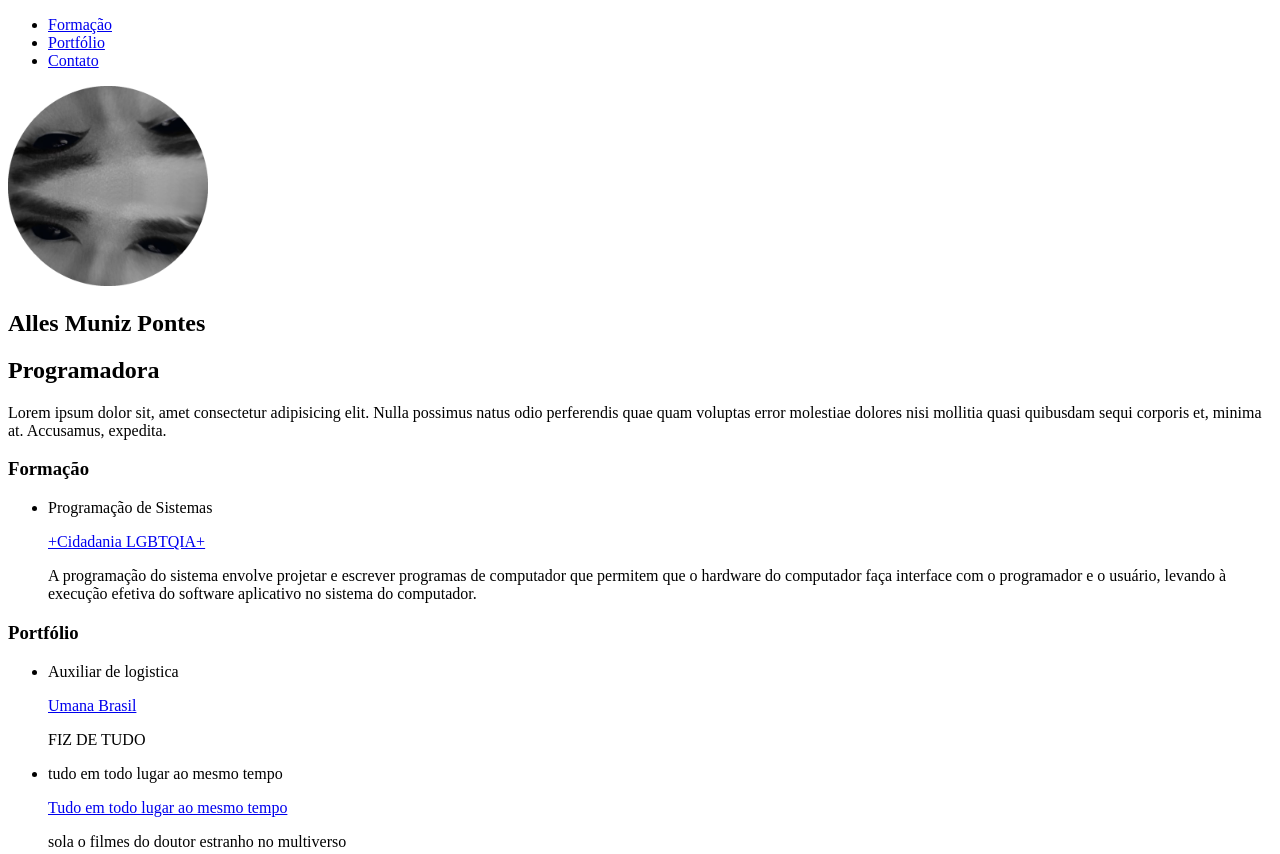
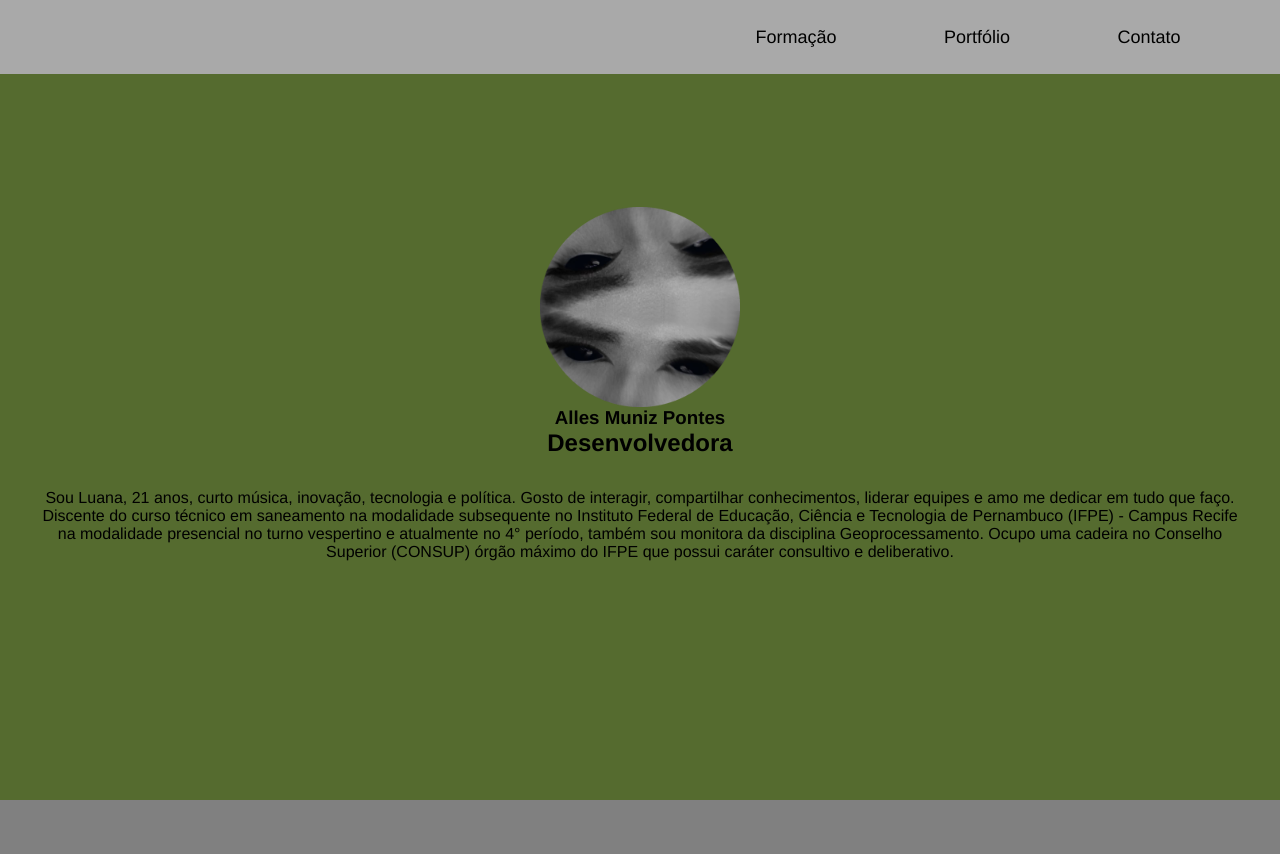
Before and after one commit to Allziss/Alles-Portifolio-, a plain HTML site: page index.html in a window 1280 px wide. Shown: the top 854 px of the page. Drawn offline with Linux system fonts and the light colour scheme.

Commit message:
Alles-Portfolio-atualização-1

```diff
--- /dev/null
+++ b/index.css
@@ -0,0 +1,143 @@
+* {
+    margin: 0;
+    padding: 0;
+    outline: 0;
+    box-sizing: 0;
+}
+
+body{
+
+    margin: 0;
+    font-family: 'Franklin Gothic Medium', 'Arial Narrow', Arial, sans-serif;
+
+}
+
+li {
+
+    list-style: none;
+
+}
+
+h3 {
+
+    color: green;
+    text-align: start;
+    padding: 32px;
+
+}
+
+.header-menu {
+
+    background-color: darkgray;
+    display: flex;
+    position: fixed;
+    width: 100%;
+    padding: 8px;
+    padding-top: 32px;
+    padding-bottom: 32px;
+    height: 10px;
+
+}
+
+.header-menu nav {
+
+    width: 100%;
+    display: flex;
+    justify-content: flex-end;
+
+}
+
+.lista-menu {
+
+    display: flex;
+    justify-content: space-evenly;
+    width: 50%;
+    list-style: none;
+    align-items: center;
+
+}
+
+.lista-menu li>a {
+
+    color: black;
+    font-size: 18px;
+    text-decoration: inherit;
+}
+
+.texto-1 {
+
+    padding: 32px;
+
+}
+
+.principal{
+
+    display: flex;
+    background-color: darkolivegreen;
+    height: 100vh;
+
+}
+
+.sub-principal {
+    display: flex;
+    flex-direction: column;
+    justify-content: center;
+    align-items: center;
+    text-align: center;
+
+
+}
+
+.principal-2 {
+    display: flex;
+    background-color:gray;
+    height: 100vh;
+    width: 100%;
+}
+
+.sub-principal-2 {
+    display: flex;
+    flex-direction: column;
+    justify-content: space-evenly;
+
+}
+
+.sub-principal-2 li>a {
+    font-size: 18px;
+    text-decoration: inherit;
+
+}
+
+.lista-item {
+    padding: 32px;
+
+
+}
+
+.lista-item ul li {
+    margin-bottom: 52px;
+
+}
+
+.principal-3 {
+    display: flex;
+    background-color: cadetblue;
+    height: 100vh;
+    width: 100%;
+
+}
+
+.sub-principal-3{
+
+    display: flex;
+    flex-direction: column;
+    justify-content: space-evenly;
+
+}
+
+.sub-principal-3 li>a {
+    font-size: 18px;
+    text-decoration: inherit;
+
+
+}
--- a/index.html
+++ b/index.html
@@ -9,15 +9,16 @@
     <link rel="shortcut icon" href="img/download.png">
     <script src="https://use.fontawesome.com/releases/v5.15.3/js/all.js" data-auto-replace-svg="nest"> </script>
     <link rel="stylesheet" href="https://cdnjs.cloudflare.com/ajax/libs/font-awesome/4.7.0/css/font-awesome.min.css">
+    <link rel="stylesheet" href="index.css">
 
 </head>
 
 <body>
 
-    <header>
+    <header class="header-menu">
         <nav>
 
-            <ul>
+            <ul class="lista-menu">
 
                 <li>
                     <a href="#formacao">Formação</a>
@@ -36,44 +37,44 @@
 
     <main>
 
-        <seletion>
+        <section class="principal">
+            <article class="sub-principal">
 
-            <article>
+                    <img src="img/download.png" width="200"
+                        height="200">
 
-                <div>
-                    <img src="img/download.png" width="200px" height="200px">
                 </div>
                 <div>
                     <h1>Alles Muniz Pontes</h1>
-                    <h2>Programadora</h2>
+                    <h2>Desenvolvedora</h2>
                 </div>
-                <div>Lorem ipsum dolor sit, amet consectetur adipisicing elit. Nulla possimus natus odio perferendis
-                    quae quam voluptas error molestiae dolores nisi mollitia quasi quibusdam sequi corporis et, minima
-                    at. Accusamus, expedita.
+                <div class="texto-1">
+                    Sou Luana, 21 anos, curto música, inovação, tecnologia e política. Gosto de interagir, compartilhar
+                    conhecimentos, liderar equipes e amo me dedicar em tudo que faço. Discente do curso técnico em
+                    saneamento na modalidade subsequente no Instituto Federal de Educação, Ciência e Tecnologia de
+                    Pernambuco (IFPE) - Campus Recife na modalidade presencial no turno vespertino e atualmente no 4°
+                    período, também sou monitora da disciplina Geoprocessamento. Ocupo uma cadeira no Conselho Superior
+                    (CONSUP) órgão máximo do IFPE que possui caráter consultivo e deliberativo.
                 </div>
+            </article>
+        </section>
 
-            </article>
+        <section class="principal-2">
 
-        </seletion>
-
-        <section>
-
-            <article id="formacao">
+            <article id="formacao" class="sub-principal-2">
 
                 <div>
                     <h3>Formação</h3>
                 </div>
 
-                <div>
+                <div class="lista-item">
 
                     <ul>
                         <li>
-                            <p>Programação de Sistemas</p>
-                            <a href="https://www.folhape.com.br/noticias/projeto-cidadania-lgbt-abre-400-vagas-de-cursos-profissionalizantes/242487/"
-                                target="_blank"> +Cidadania LGBTQIA+ </a>
-                            <p>A programação do sistema envolve projetar e escrever programas de computador que permitem
-                                que o hardware do computador faça interface com o programador e o usuário, levando à
-                                execução efetiva do software aplicativo no sistema do computador.</p>
+                            <p>Ensino Médio Completo</p>
+                            <a href="https://qedu.org.br/escola/26102552-escola-de-referencia-em-ensino-medio-joao-lopes-de-siqueira-santos"
+                                target="_blank"> EREM João lopes de Siqueira Santos </a>
+                            <p>Escola De Referencia Em Ensino Medio Joao Lopes De Siqueira Santos</p>
                         </li>
 
 
@@ -91,9 +92,9 @@
 
         </section>
 
-        <section>
+        <section class="principal-3">
 
-            <article id="portfolio">
+            <article id="portfolio" class="sub-principal-3">
 
                 <div>
 
@@ -101,20 +102,22 @@
 
                 </div>
 
-                <div>
+                <div class="lista-item">
 
                     <ul>
 
                         <li>
                             <p>Auxiliar de logistica</p>
                             <a href="https://www.umanabrasil.com" target="_blank"> Umana Brasil</a>
-                            <p>FIZ DE TUDO</p>
+                            <p>Ttrabalhei em diversos setores visando sempre a proatividade e colaboração</p>
                         </li>
 
                         <li>
-                            <p>tudo em todo lugar ao mesmo tempo</p>
-                            <a href="https://www.adorocinema.com/filmes/filme-270743/" target="_blank"> Tudo em todo lugar ao mesmo tempo </a>
-                            <p>sola o filmes do doutor estranho no multiverso</p>
+                            <p>Programação de Sistemas</p>
+                            <a href="https://www.folhape.com.br/noticias/projeto-cidadania-lgbt-abre-400-vagas-de-cursos-profissionalizantes/242487/" target="_blank"> +Cidadania LGBTQIA+</a>
+                            <p>A programação do sistema envolve projetar e escrever programas de computador que permitem
+                                que o hardware do computador faça interface com o programador e o usuário, levando à
+                                execução efetiva do software aplicativo no sistema do computador.</p>
 
                         </li>
                     </ul>
```
